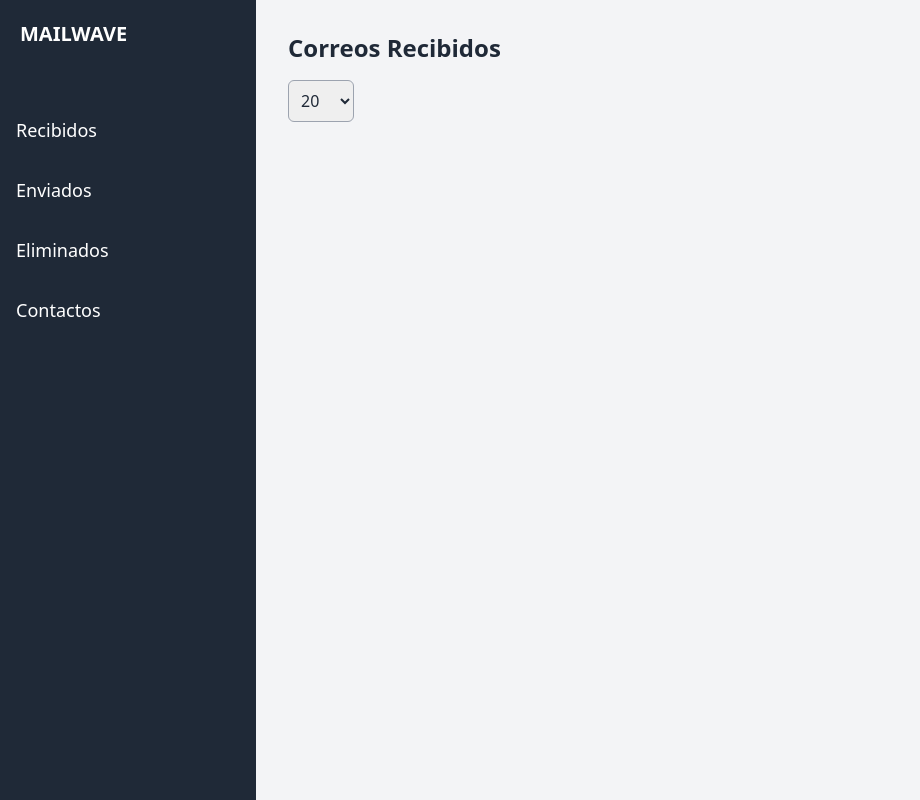
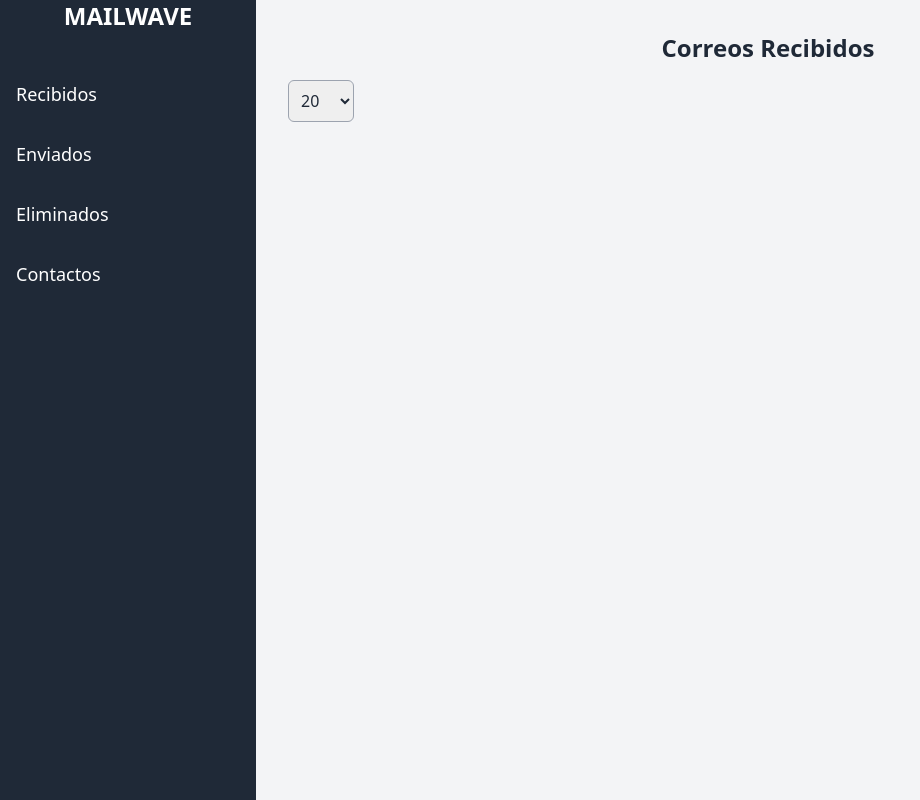
Before and after one commit to nickokss/cliente_mensajeria, a website: page public/buzon.html in a window 1280 px wide. Shown: the whole page, without its empty margins (0-920 px from the left). Drawn offline with nearby package versions, Linux system fonts and the light colour scheme; files that its build step writes are made by us from their sources; no server answers.

Commit message:
Update buzon.html

```diff
--- a/public/buzon.html
+++ b/public/buzon.html
@@ -9,8 +9,8 @@
 <body class="flex bg-gray-100 text-gray-800">
     <!-- Barra lateral -->
     <div class="w-64 h-full fixed bg-gray-800 text-white">
-        <div class="p-5">
-            <h2 class="text-xl font-semibold">MAILWAVE</h2>
+        <div class="text-center">
+            <h2 class="text-2xl font-bold mb-4">MAILWAVE</h2>
         </div>
         <ul class="mt-10 space-y-4">
             <li><a href="#" id="recibidos" class="block py-2 px-4 rounded-lg hover:bg-gray-700 text-lg">Recibidos</a></li>
@@ -22,7 +22,7 @@
 
     <!-- Contenido principal -->
     <div class="flex-1 ml-64 p-8">
-        <h1 id="titulo-seccion" class="text-2xl font-bold mb-4">Correos Recibidos</h1>
+        <div id="titulo-seccion" class="text-center text-2xl font-bold mb-4">Correos Recibidos</div>
         <!-- Selector para cantidad de correos a mostrar -->
         <select id="cantidad-mostrar" class="border border-gray-400 rounded-md p-2">
             <option value="20">20</option>
```
